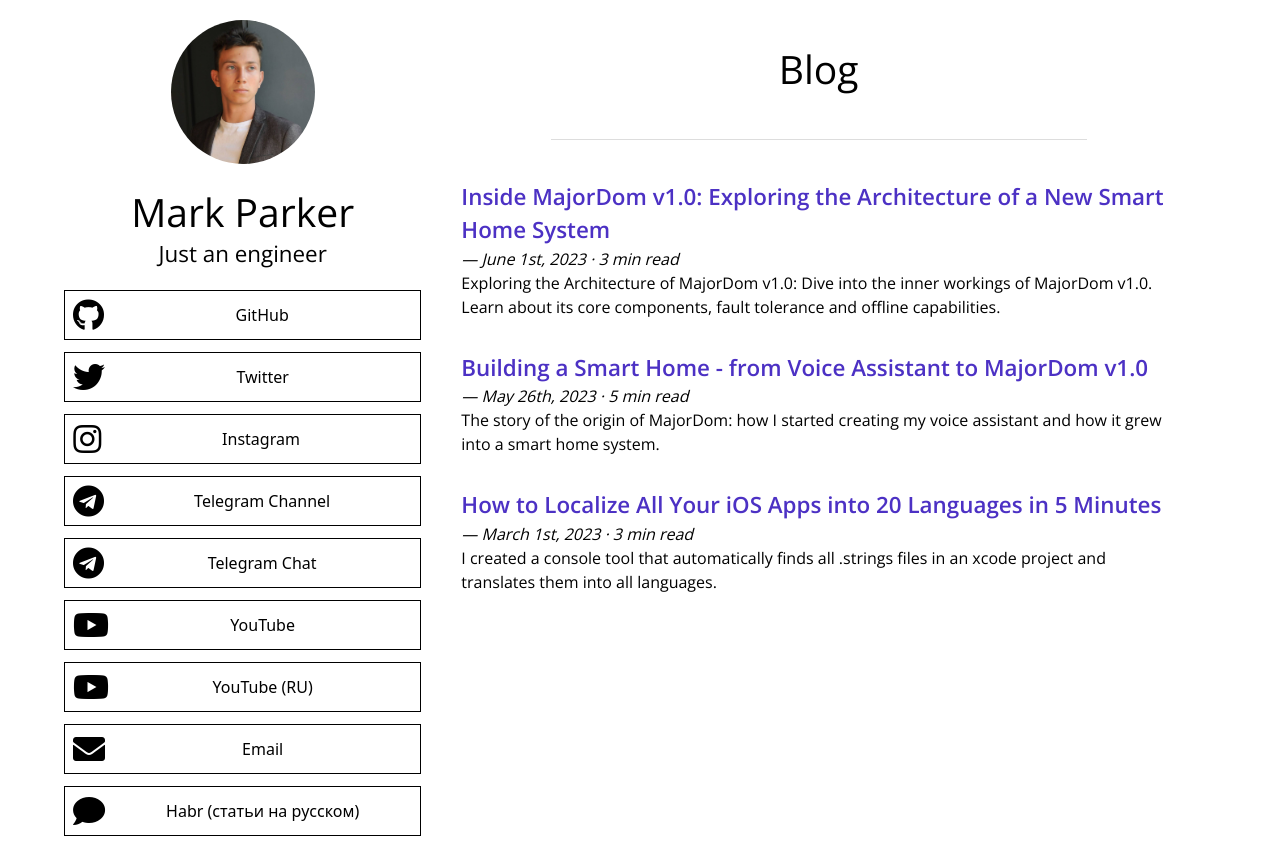
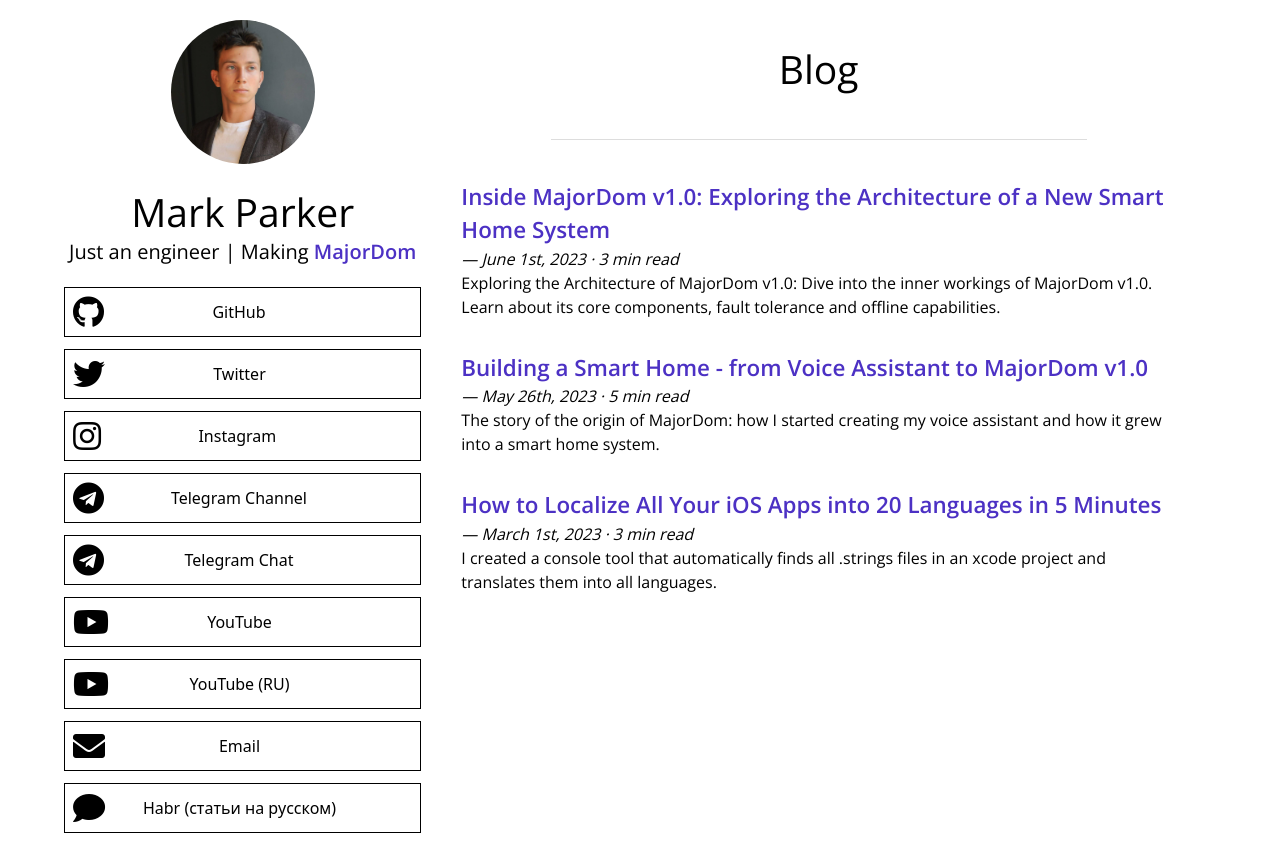
Before and after one commit to MarkParker5/markparker.me, a Next.js app: page / in a window 1280 px wide. Built offline with nearby package versions, Linux system fonts and the light colour scheme.

Commit message:
add majordom.io link

```diff
--- a/src/components/profile.tsx
+++ b/src/components/profile.tsx
@@ -1,4 +1,6 @@
 import Head from "next/head"
+import { Link } from './link'
+
 
 type LinkMeta = {
     href: string
@@ -65,7 +67,9 @@ export function Profile() {
         <div className="font-serif">
             <img className="mx-auto h-36 w-36 rounded-full" src="/mark-parker.jpg" />
             <h1 className="mt-6 text-4xl leading-tight">Mark Parker</h1>
-            <p className="text-xl mb-5">Just an engineer</p>
+            <p className="text-l mb-5">
+                Just an engineer | Making <Link style={2} href="https://majordom.io">MajorDom</Link>
+            </p>
         </div>
         <LinksList />
     </div>
@@ -82,6 +86,7 @@ function LinksList() {
                     <div className="w-full">
                         {link.title}
                     </div>
+                    <div className="w-10 mx-2"></div>
                 </a>
             </li>
         ))}
```
